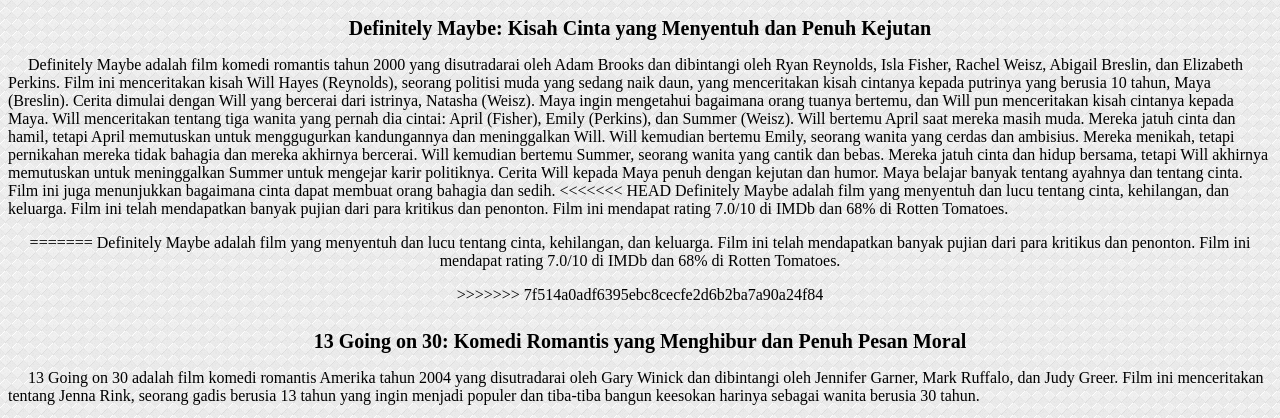
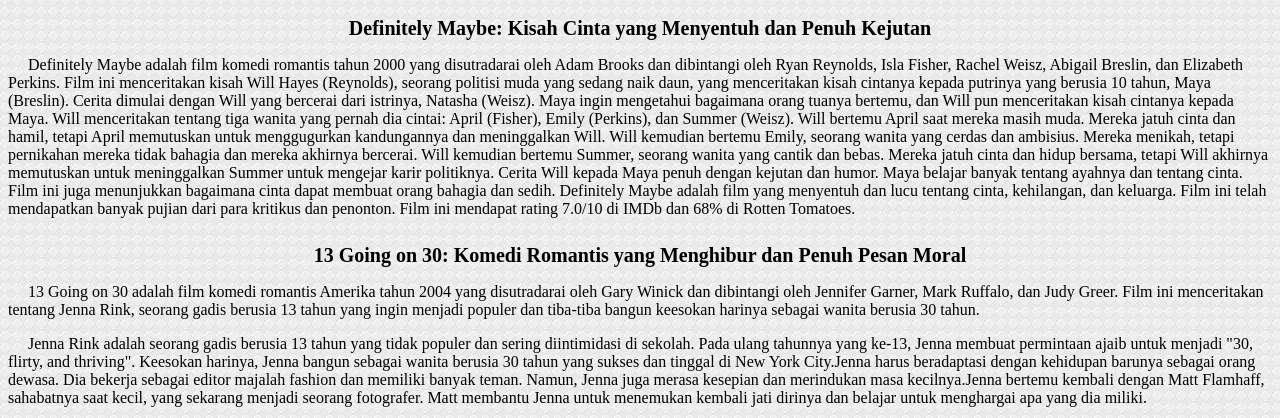
Before and after one commit to jennilaluyan/capstone-project-resume, a plain HTML site: page blog.html in a window 1280 px wide. Shown: the part 305-723 px from the top of the page. Drawn offline with Linux system fonts and the light colour scheme.

Commit message:
delete my mistake's stuff

```diff
--- a/blog.html
+++ b/blog.html
@@ -29,12 +29,8 @@
         Will bertemu April saat mereka masih muda. Mereka jatuh cinta dan hamil, tetapi April memutuskan untuk menggugurkan kandungannya dan meninggalkan Will. Will kemudian bertemu Emily, seorang wanita yang cerdas dan ambisius. Mereka menikah, tetapi pernikahan mereka tidak bahagia dan mereka akhirnya bercerai.
         Will kemudian bertemu Summer, seorang wanita yang cantik dan bebas. Mereka jatuh cinta dan hidup bersama, tetapi Will akhirnya memutuskan untuk meninggalkan Summer untuk mengejar karir politiknya.
         Cerita Will kepada Maya penuh dengan kejutan dan humor. Maya belajar banyak tentang ayahnya dan tentang cinta. Film ini juga menunjukkan bagaimana cinta dapat membuat orang bahagia dan sedih.
-<<<<<<< HEAD
         Definitely Maybe adalah film yang menyentuh dan lucu tentang cinta, kehilangan, dan keluarga. Film ini telah mendapatkan banyak pujian dari para kritikus dan penonton. Film ini mendapat rating 7.0/10 di IMDb dan 68% di Rotten Tomatoes.
     </p>
-=======
-        Definitely Maybe adalah film yang menyentuh dan lucu tentang cinta, kehilangan, dan keluarga. Film ini telah mendapatkan banyak pujian dari para kritikus dan penonton. Film ini mendapat rating 7.0/10 di IMDb dan 68% di Rotten Tomatoes.</p>
->>>>>>> 7f514a0adf6395ebc8cecfe2d6b2ba7a90a24f84
 
     <h4 id="13goingon30">13 Going on 30: Komedi Romantis yang Menghibur dan Penuh Pesan Moral</h4>
     <p align="left">13 Going on 30 adalah film komedi romantis Amerika tahun 2004 yang disutradarai oleh Gary Winick dan dibintangi oleh Jennifer Garner, Mark Ruffalo, dan Judy Greer. Film ini menceritakan tentang Jenna Rink, seorang gadis berusia 13 tahun yang ingin menjadi populer dan tiba-tiba bangun keesokan harinya sebagai wanita berusia 30 tahun.</p>
@@ -56,7 +52,3 @@
 
     </body>
 </html>
-<<<<<<< HEAD
-
-=======
->>>>>>> 7f514a0adf6395ebc8cecfe2d6b2ba7a90a24f84
```
